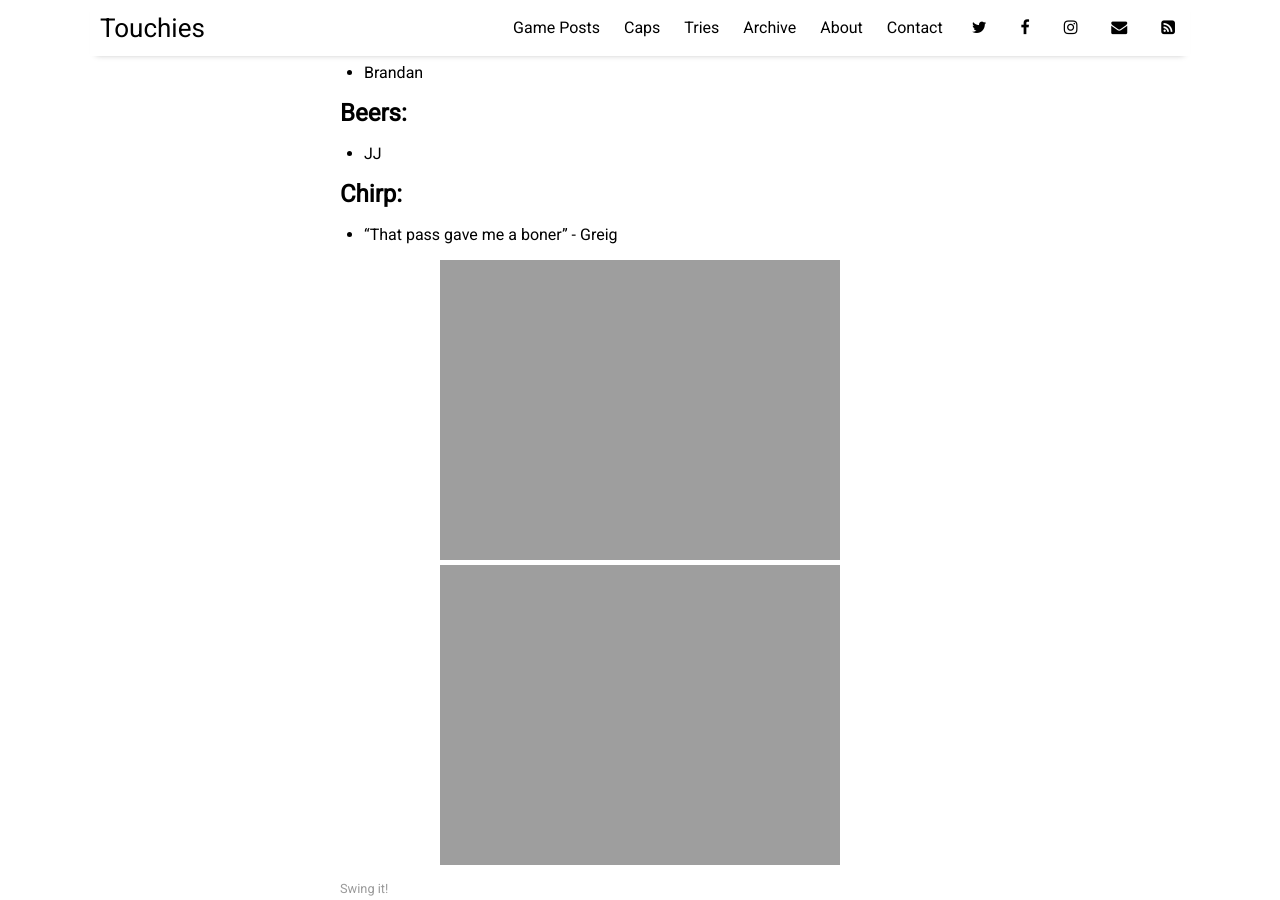
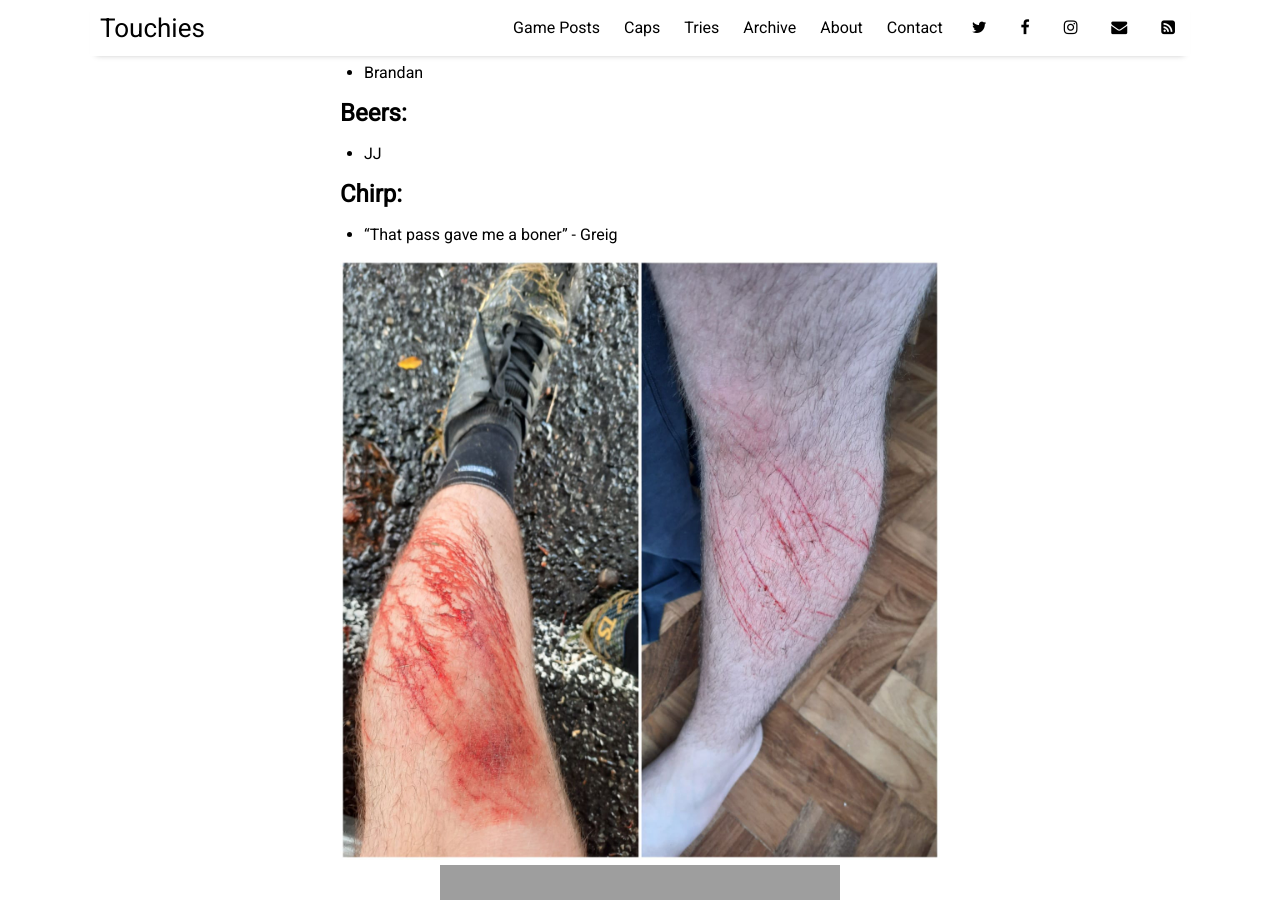
Before and after one commit to sundayrugby/sundayrugby.github.io, a Jekyll site: the page built from _posts/2023-07-16-BB.md, in a window 1280 px wide and 900 px high, scrolled down 1575 px. Built offline with Jekyll 4.4.1, drawn with Linux system fonts in a browser that asks for light colours; nearby versions of some CDN libraries.

Commit message:
Update 2023-07-16-BB.md

```diff
--- a/_posts/2023-07-16-BB.md
+++ b/_posts/2023-07-16-BB.md
@@ -61,5 +61,5 @@
 
  * "That pass gave me a boner" - Greig
 
-![alt text](https://sundayrugby.github.io/assets/img/2023_07_16_a.jpeg "Storm hit the gravel!")
-![alt text](https://sundayrugby.github.io/assets/img/2023_07_16_b.jpeg "Behind ther scenes!")
+![alt text](https://sundayrugby.github.io/assets/img/2023_07_16_a.jpg "Storm hit the gravel!")
+![alt text](https://sundayrugby.github.io/assets/img/2023_07_16_b.jpg "Behind ther scenes!")
```
